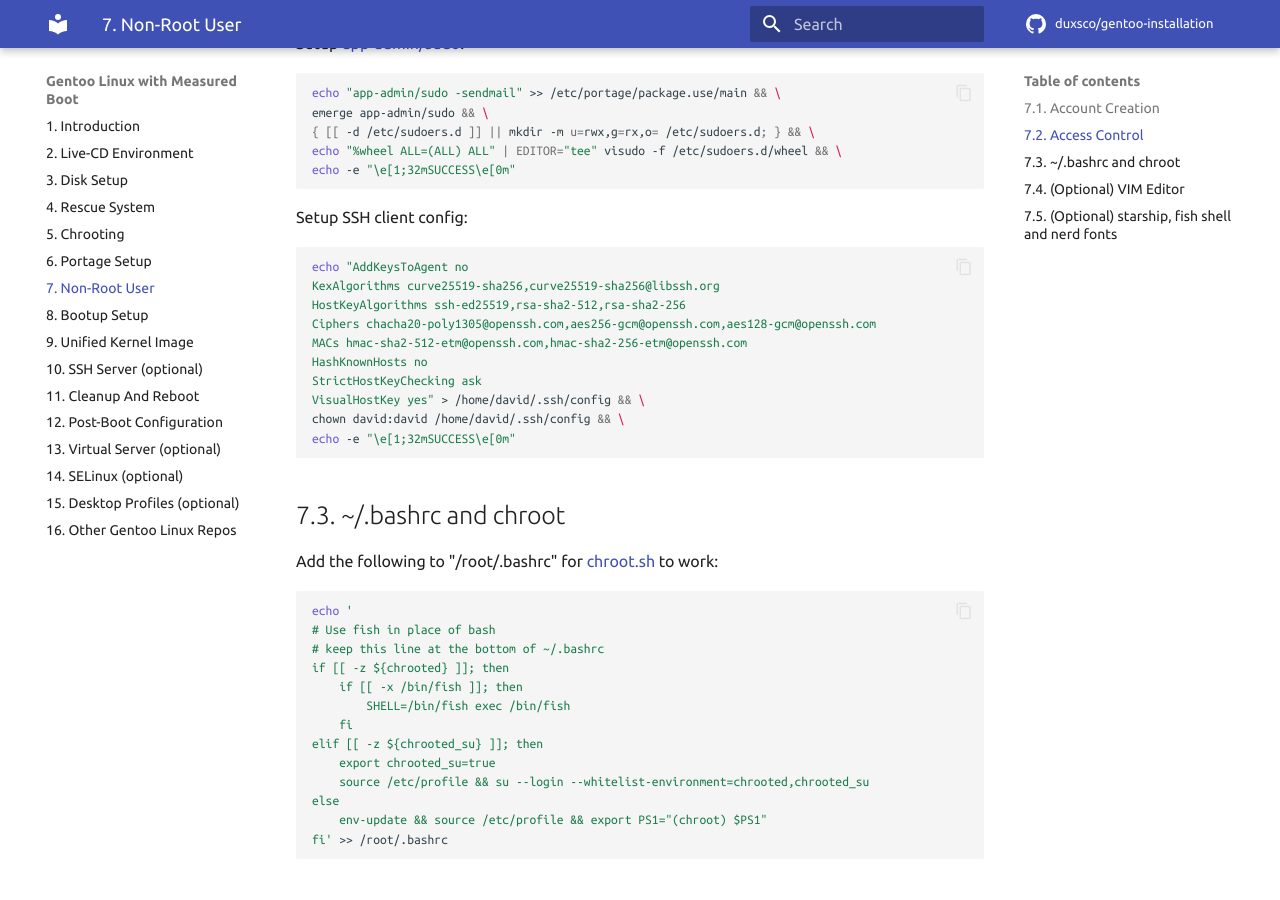
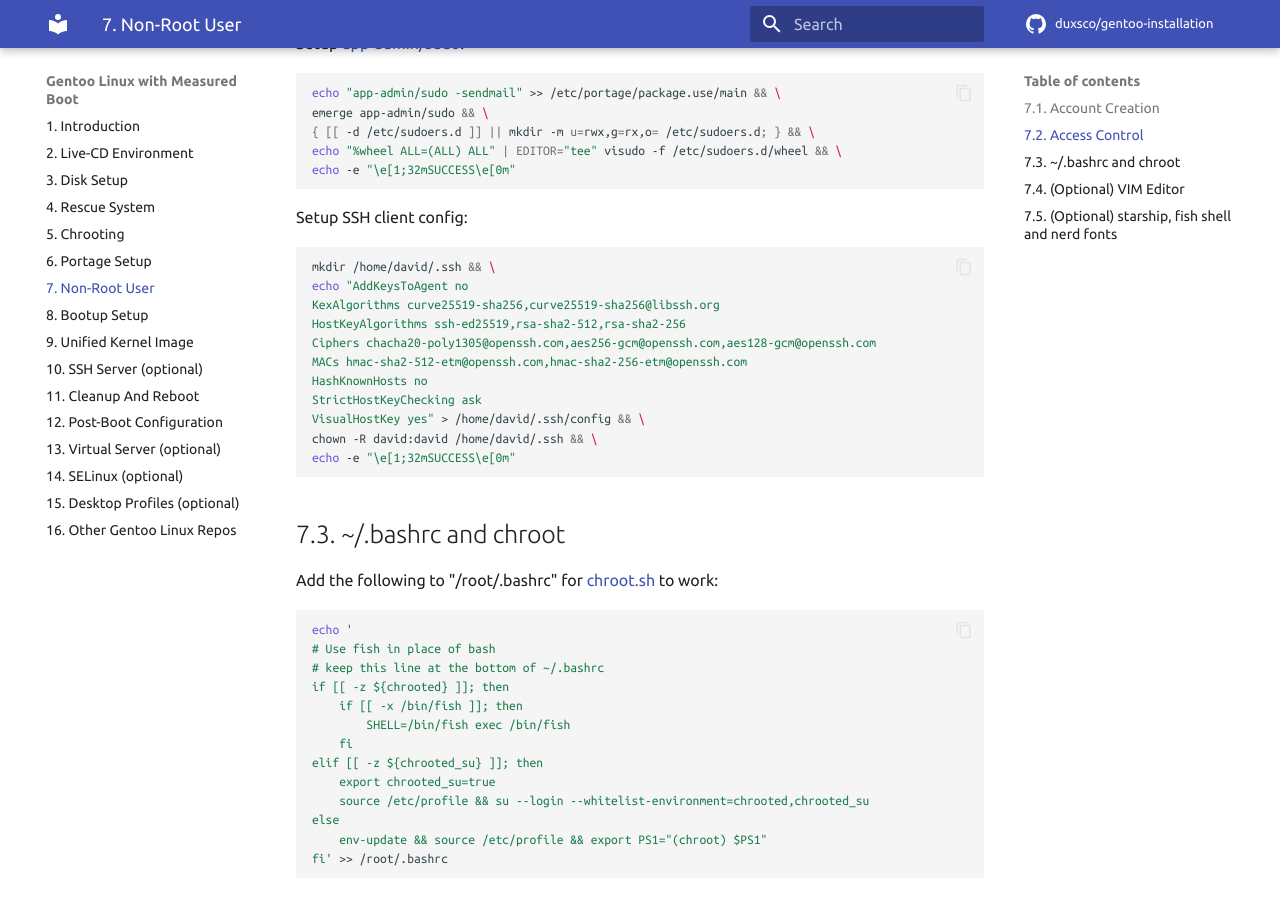
Before and after one commit to duxsco/gentoo-installation, an MkDocs documentation site: the page built from docs/non-root_user.md, in a window 1280 px wide and 900 px high, scrolled down 467 px. Built offline with MkDocs 1.6.1 and Material for MkDocs 9.7.7, drawn with Linux system fonts in a browser that asks for light colours; comment, search, counter and statistics services are not loaded.

Commit message:
Create ~/.ssh

````diff
--- a/docs/non-root_user.md
+++ b/docs/non-root_user.md
@@ -26,6 +26,7 @@ echo -e "\e[1;32mSUCCESS\e[0m"
 Setup SSH client config:
 
 ```shell
+mkdir /home/david/.ssh && \
 echo "AddKeysToAgent no
 KexAlgorithms curve25519-sha256,curve25519-sha256@libssh.org
 HostKeyAlgorithms ssh-ed25519,rsa-sha2-512,rsa-sha2-256
@@ -34,7 +35,7 @@ MACs hmac-sha2-512-etm@openssh.com,hmac-sha2-256-etm@openssh.com
 HashKnownHosts no
 StrictHostKeyChecking ask
 VisualHostKey yes" > /home/david/.ssh/config && \
-chown david:david /home/david/.ssh/config && \
+chown -R david:david /home/david/.ssh && \
 echo -e "\e[1;32mSUCCESS\e[0m"
 ```
 
````
